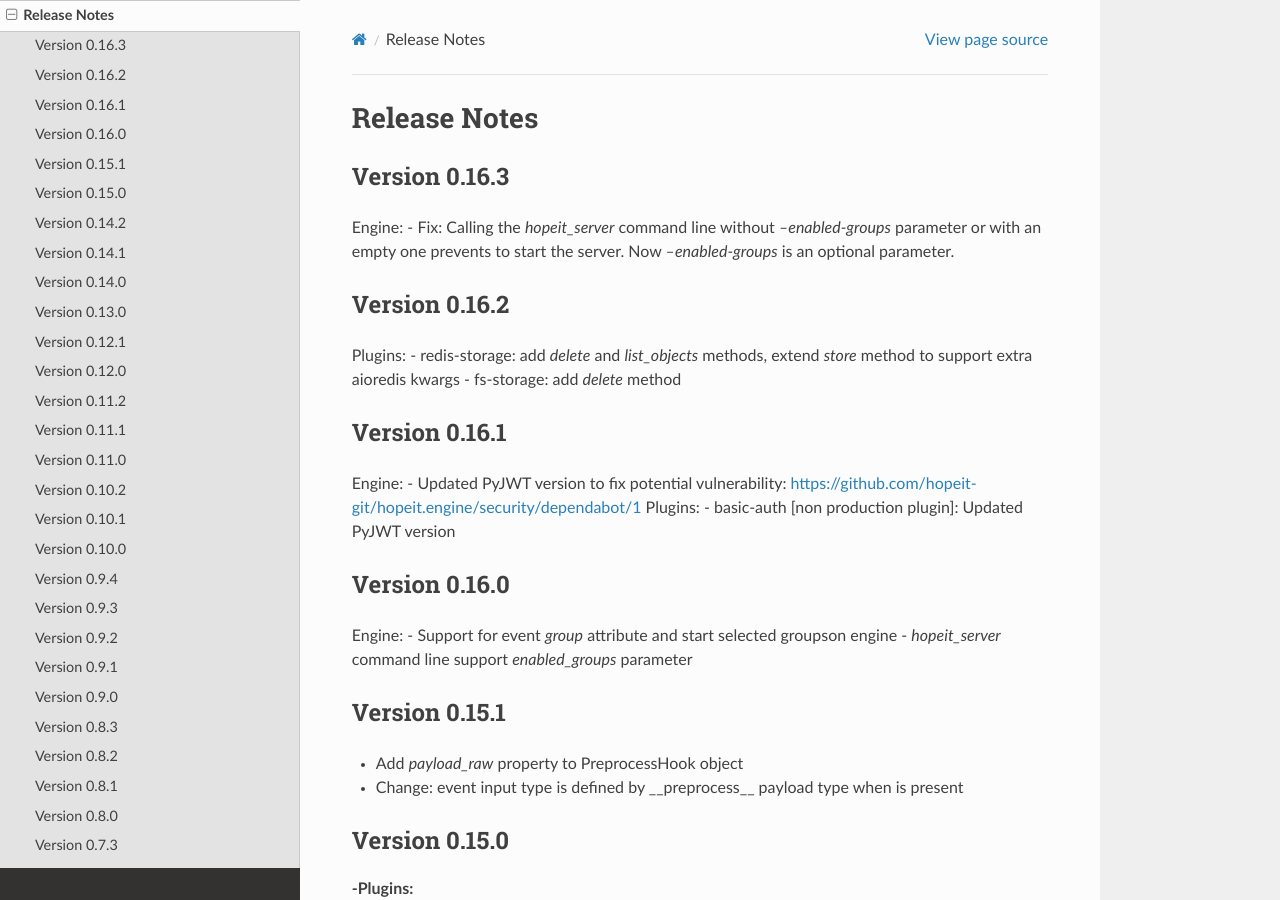
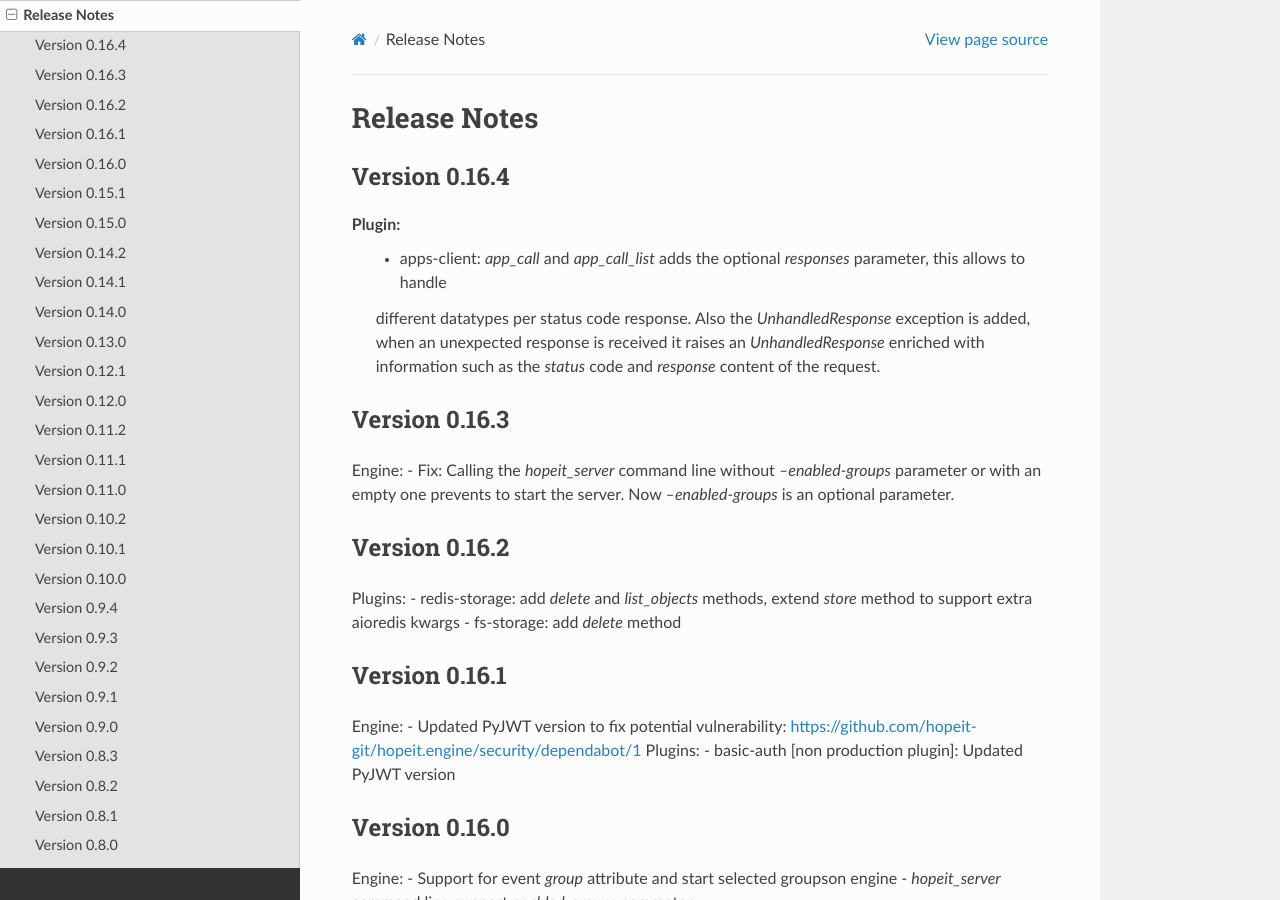
Before and after one commit to hopeit-git/hopeit.engine, a Sphinx documentation site: the page built from docs/source/release-notes.rst, in a window 1280 px wide and 900 px high. Built offline with Sphinx 7.4.7 and the Read the Docs theme 2.0.0, drawn with Linux system fonts in a browser that asks for light colours; pages that are not in the unit, such as notebooks, are missing from menus.

Commit message:
bump version

```diff
--- a/docs/source/release-notes.rst
+++ b/docs/source/release-notes.rst
@@ -1,11 +1,21 @@
 Release Notes
 =============
+
+Version 0.16.4
+______________
+Plugin:
+  - apps-client: `app_call` and `app_call_list` adds the optional `responses` parameter, this allows to handle
+  different datatypes per status code response. Also the `UnhandledResponse` exception is added, when an unexpected
+  response is received it raises an `UnhandledResponse` enriched with information such as the `status` code and
+  `response` content of the request.
+
 
 Version 0.16.3
 ______________
 Engine:
 - Fix: Calling the `hopeit_server` command line without `--enabled-groups` parameter or with an empty one prevents to
 start the server. Now `--enabled-groups` is an optional parameter.
+
 
 Version 0.16.2
 ______________
--- a/engine/src/hopeit/server/version.py
+++ b/engine/src/hopeit/server/version.py
@@ -8,7 +8,7 @@ import os
 import sys
 
 ENGINE_NAME = "hopeit.engine"
-ENGINE_VERSION = "0.16.3"
+ENGINE_VERSION = "0.16.4"
 
 # Major.Minor version to be used in App versions and Api endpoints for Apps/Plugins
 APPS_API_VERSION = '.'.join(ENGINE_VERSION.split('.')[0:2])
```
Also changed, not shown: 5 other files.
